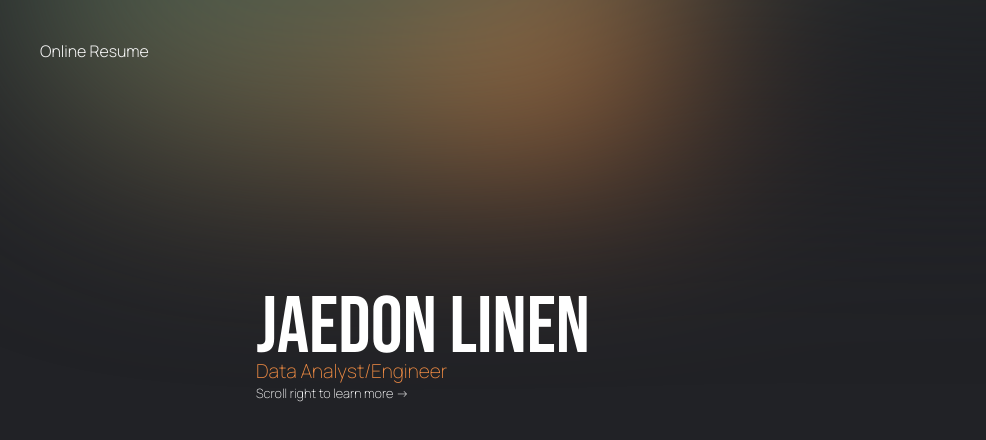
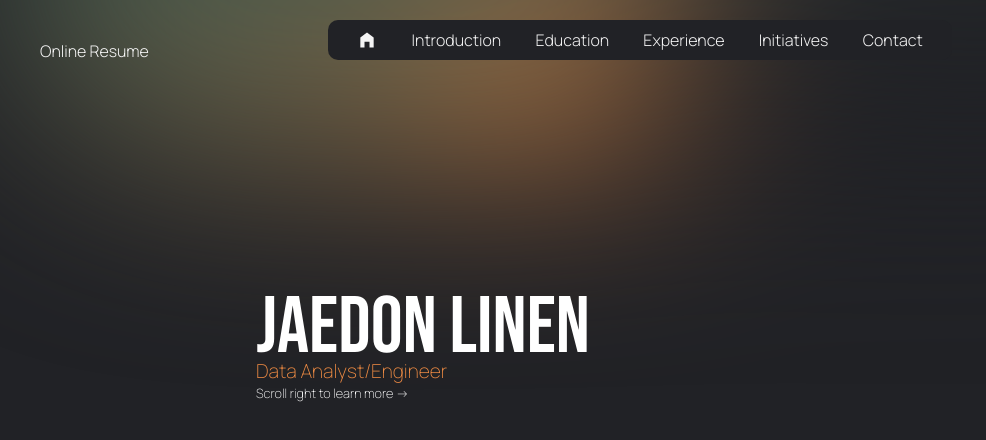
Before and after one commit to JaedonLinen/Online-Resume-Website, a React (Vite) app: page / in a window 1280 px wide. Shown: the top 440 px of the page, without its empty margins (0-986 px from the left). Built offline with nearby package versions, Linux system fonts and the light colour scheme; a web font is replaced by a local one.

Commit message:
finished sidebar

```diff
--- a/src/App.jsx
+++ b/src/App.jsx
@@ -1,6 +1,6 @@
 import './App.css';
 import { useEffect, useRef } from 'react';
-import Sidebar from './components/Sidebar/sidebar';
+import Sidebar from './components/Sidebar/Sidebar';
 import Landing from './components/Landing/Landing';
 import Introduction from './components/Introduction/Introduction';
 import Education from './components/Education/Education';
@@ -29,6 +29,7 @@ function App() {
   return (
     <div className='website'>
       <div className="scroll-container" ref={scrollRef}>
+        <section><Sidebar /></section>
         <section><Landing /></section>
         <section><Introduction /></section>
         <section><Education /></section>
--- a/src/components/Education/Education.css
+++ b/src/components/Education/Education.css
@@ -12,179 +12,35 @@
     font-weight: 300;
     font-style: normal;
 }
-.timeline-wrapper{
-    max-width: 100vw;
-    height: 88vh;
+.education-panels{
+    margin: 0;
     display: flex;
+    justify-content: space-evenly;
+    height: calc(100vh - 100px);
+    width: 100vw;
+}
+.education-panels *{
+    margin: 0;
+    height: 100%;
+    width: 47vw;
+}
+.e-panel-1{
+    display: flex;
+    align-items: center;
     justify-content: center;
-    align-items: center;
 }
-.timeline{
-    height: .12rem;
-    padding: 0 4rem;
-    list-style-type: none;
-    background-color: var(--color-accent);
-
-    --scale: 1;
-    display: flex;
-    cursor: pointer;
+.e-panel-1 img{
+    width: 30vw;
 }
-.timeline li{
-    position: relative;
-    width: 17vw;
+.college-name{
+    height: 10%;
 }
-.timeline li::before,
-.timeline li::after,
-.timeline li .event-title,
-.data{
-    position: absolute;
-    left: 50%;
-    top: 50%;
-    transform: translate(-50%, -50%) scale(var(--scale));
-}
-.timeline li::before{
-    top: 1rem;
-    content: "";
-
-    display: inline-block;
-    width: 0.12rem;
-    height: 1rem;
-    background-color: whitesmoke;
-}
-.timeline li:hover:before{
-    background-color: var(--color-text);
-
-}
-.timeline li:nth-child(even)::before{
-    top: -1rem;
-}
-.timeline li::after{
-    content: attr(data-date);
+.college-name p{
     text-align: center;
-    top: -3.4rem;
-    color: var(--color-accent);
-    font-size: 0.8rem;
-    font-family: "Manrope", sans-serif;
-    font-optical-sizing: auto;
-    font-weight: 200;
-    font-style: normal;
-    width: 80px;
-}
-.timeline li:nth-child(odd)::after{
-    top: 3.4rem;
-}
-.timeline li .event-title{
-    top: 2.5rem;
     color: whitesmoke;
-    font-size: 1rem;
+    font-size: 3rem;
     font-family: "Cormorant", serif;
     font-optical-sizing: auto;
     font-weight: 700;
     font-style: normal;
-    white-space: pre;
-    opacity: 0.2;
-    transition: all 0.15s;
-    cursor: pointer;
 }
-.timeline li:nth-child(odd) >.event-title{
-    top: -2.4rem;
-}
-.timeline li:hover .event-title{
-    font-size: 1.2rem;
-    opacity: 1;
-    transition: all 0.3s;
-    color: white;
-}
-.data{
-    width: 1.3rem;
-    height: 1.3rem;
-    background-color: whitesmoke;
-    color: var(--color-primary);
-    overflow: hidden;
-    border-radius: 50%;
-    transition: all 0.15s;
-
-    display: flex;
-    flex-direction: column;
-    gap: 0.8rem;
-    overflow: hidden;
-}
-.timeline li:hover .data{
-    background-color: var(--color-text);
-    --scale: 1.2;
-    cursor: pointer;
-    transition: all 0.3s;
-}
-.data.show{
-    width: 22rem;
-    height: auto;
-    border-radius: 1rem;
-    padding: 1rem;
-    background-image: linear-gradient(45deg, var(--color-text), var(--color-accent));
-    z-index: 100;
-    box-shadow: 0  .1rem .4rem #0004;
-    font-size: 90%;
-}
-
-.data h3{
-    text-transform: capitalize;
-    font-size: 1.3rem;
-}
-.data p,
-.data small,
-.data h3{
-    background-color: rgba(255, 255, 255, 0.308);
-    padding: .78rem;
-    border-radius: 1rem;
-    box-shadow: 0  .1rem .8rem #0004;
-}
-.data p,
-.data small,
-.data span{
-    font-family: "Manrope", sans-serif;
-    font-optical-sizing: auto;
-    font-weight: 300;
-    font-style: normal;
-}
-.data span{
-    background-color: rgba(255, 255, 255, 0.308);
-    width: 25%;
-    padding: .60rem;
-    border-radius: 1rem;
-    text-align: center;
-    align-self: center;
-    box-shadow: 0  .1rem .8rem #0004;
-    transition: all 0.15s;
-}
-.data span:hover{
-    background-color: rgba(199, 14, 14, 0.548);
-    color: whitesmoke;
-    transition: all 0.3s;
-}
-@media (max-width: 1070px) {
-    .timeline{
-        background-color: red;
-    }
-    .timeline li .event-title{
-        white-space: normal;
-        top: 3rem;
-        text-align: center;
-    }
-    .timeline li:nth-child(odd) >.event-title{
-        top: -3rem;
-    }
-    .data.show{
-        width: 12rem;
-    }
-    .data span{
-        width: 50%;
-        padding: .60rem;
-        border-radius: 1rem;
-    }
-    .timeline li:hover .data{
-        background-color: var(--color-text);
-        --scale: 1.05;
-        cursor: pointer;
-        transition: all 0.3s;
-    }
-}
--- a/src/components/Education/Education.jsx
+++ b/src/components/Education/Education.jsx
@@ -1,5 +1,6 @@
 import React, { useState } from 'react';
 import './Education.css'
+import ksu from '../../assets/ksu.svg';
 
 function Education() {
 
@@ -8,6 +9,16 @@ function Education() {
         <div className="pro-title">
           <p className="pro-title-text">Education</p>
         </div>
+        <div className="education-panels">
+          <div className="e-panel-1">
+            <img src={ksu} alt="" />
+          </div>
+          <div className="e-panel-2">
+            <div className="college-name">
+              <p>Kennesaw State University</p>
+            </div>
+          </div>
+        </div>
     </div>
   )
 }
--- a/src/components/Sidebar/Sidebar.css
+++ b/src/components/Sidebar/Sidebar.css
@@ -1,18 +1,54 @@
-.sidebar ul {
-  list-style: none;
-  padding: 0;
-  margin-top: 2rem;
+.sidebar{
+  position: absolute;
+  display: flex;
+  justify-content: center;
+  align-items: center;
+  z-index: 1000;
+  width: 100vw;
+  height: 10vh;
+  background-color: rgba(0, 0, 0, 0);
+  opacity: 0;
+  transition: 0.3s all;
+  transition-delay: 1.3s;
 }
 
-.sidebar li {
-  margin-bottom: 1rem;
+.sidebar:hover{
+  transition: 0.7s all;
+  opacity: 1;
 }
 
-.sidebar p {
-  color: white;
-  text-decoration: none;
+.nav-container {
+  background-color: var(--color-background);
+  height: 40px;
+  width: 50%;
+  display: flex;
+  justify-content: center;
+  border-radius: 10px;
+}
+.nav-section {
+  width: 100%;
+  display: flex;
+  align-items: center;
+  justify-content: space-evenly;
+  list-style: none;
+ }
+
+.nav-section li{
+  display: flex;
+  color: whitesmoke;
+  padding: 5px;
+  height: 100%;
+  align-items: center;
+  font-family: "Manrope", sans-serif;
+  font-optical-sizing: auto;
+  font-weight: 300;
+  font-style: normal;
+  transition: 0.3s all;
 }
 
-.sidebar p:hover {
-  text-decoration: underline;
+.nav-section li:hover{
+  cursor: pointer;
+  color: var(--color-accent);
+  background-color: rgb(41, 41, 41);
+  transition: 0.6s all;
 }
--- a/src/components/Sidebar/Sidebar.jsx
+++ b/src/components/Sidebar/Sidebar.jsx
@@ -1,16 +1,19 @@
 import './Sidebar.css'
+import { MdHomeFilled } from "react-icons/md";
 
 function Sidebar() {
   return (
     <nav className='sidebar'>
-        <h3>Jaedon Linen</h3>
-        <ul>
-            <li><p>Home</p></li>
+      <div className="nav-container">
+        <ul className='nav-section'>
+            <li><MdHomeFilled size={20}/></li>
             <li><p>Introduction</p></li>
-            <li><p>Professional Experience</p></li>
-            <li><p>Personal Experience</p></li>
+            <li><p>Education</p></li>
+            <li><p>Experience</p></li>
+            <li><p>Initiatives</p></li>
             <li><p>Contact</p></li>
         </ul>
+      </div>
     </nav>
   )
 }
```
Also changed, not shown: src/assets/ksu.png (added), src/assets/ksu.svg (added).
